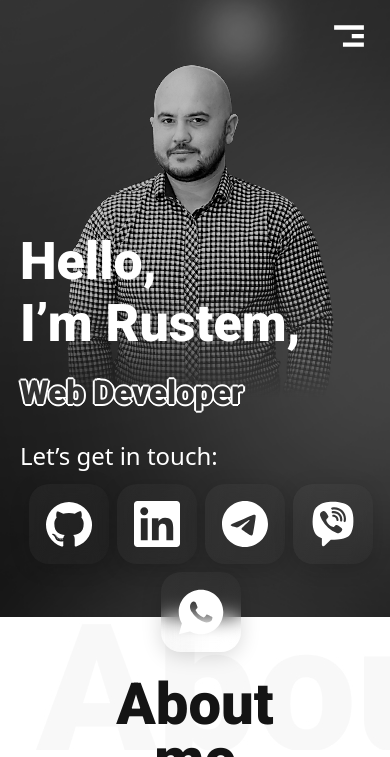
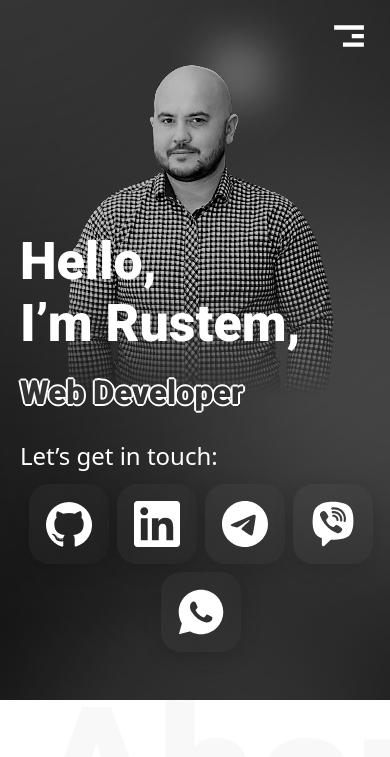
Before and after one commit to RustDzhur/portfolio, a website built with Parcel: page src/index.html in a window 390 px wide. Shown: the top 757 px of the page. Built offline with nearby package versions, Linux system fonts and the light colour scheme; no server answers.

Commit message:
fix mobile screen bugs

```diff
--- a/src/sass/_header.scss
+++ b/src/sass/_header.scss
@@ -4,7 +4,7 @@
   background-repeat: no-repeat;
   background-position: center;
   background-size: cover;
-  // min-height: 100vh;
+  height: 700px;
   @media screen and (min-width: 780px) {
     height: 992px;
     overflow: hidden;
@@ -239,7 +239,7 @@
     opacity: 10%;
     margin-left: 23px;
   }
-  &:hover{
+  &:hover {
     background: linear-gradient(
       108.46deg,
       rgba(255, 255, 255, 0.4) 0%,
@@ -283,4 +283,5 @@
     );
     box-shadow: 0px 4px 20px rgba(0, 0, 0, 0.15);
     backdrop-filter: blur(10px);
-  }}
+  }
+}
```
